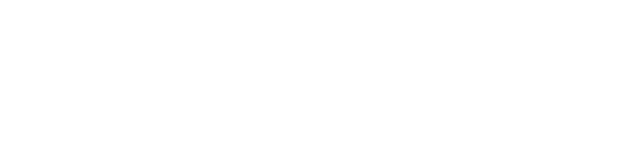
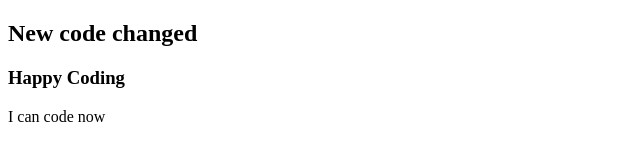
Before and after one commit to Arif-Billah71/my-first-repo, a plain HTML site: page index.html in a window 1280 px wide. Shown: the whole page, without its empty margins (0-640 px from the left). Drawn offline with Linux system fonts and the light colour scheme.

Commit message:
added header

```diff
--- a/index.html
+++ b/index.html
@@ -7,6 +7,8 @@
     <title>My First Github Repo</title>
 </head>
 <body>
-
+   <h2>New code changed</h2>
+    <h3>Happy Coding</h3>
+    <p>I can code now</p>
 </body>
 </html>
```
